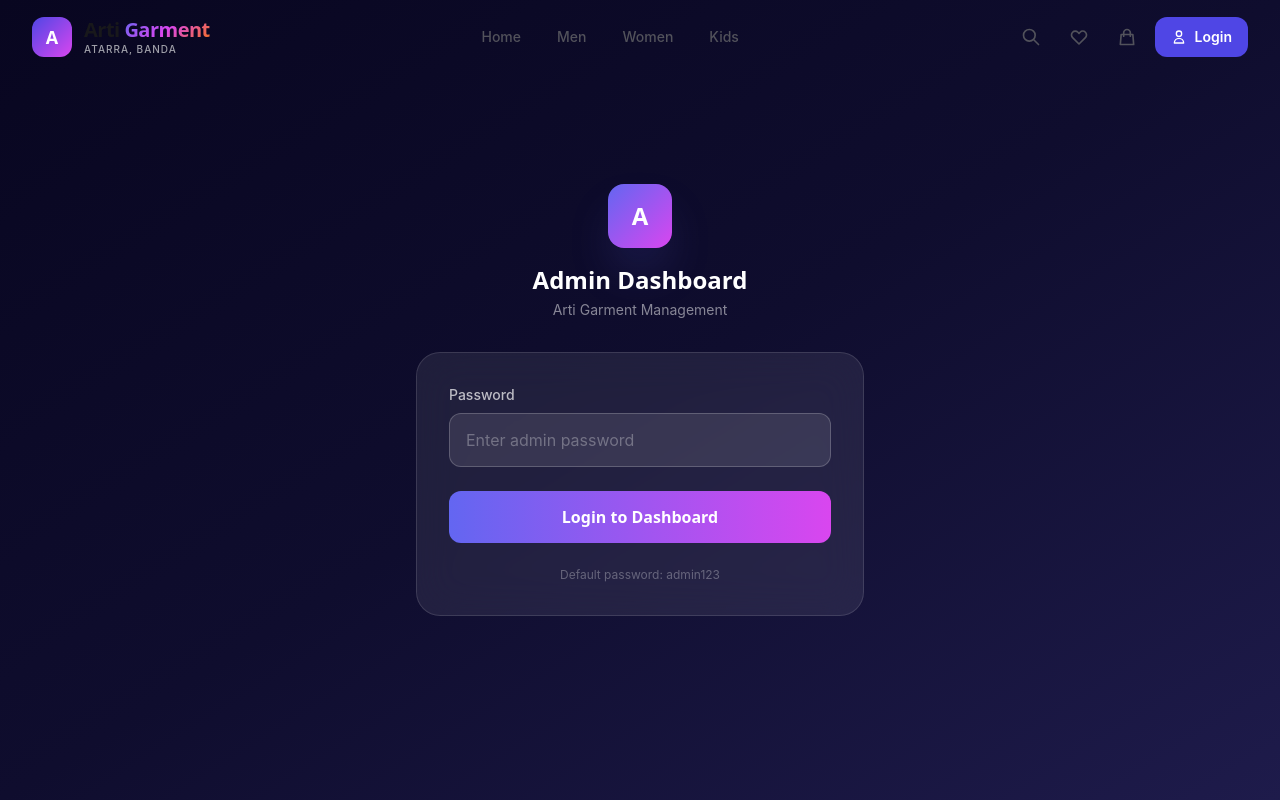
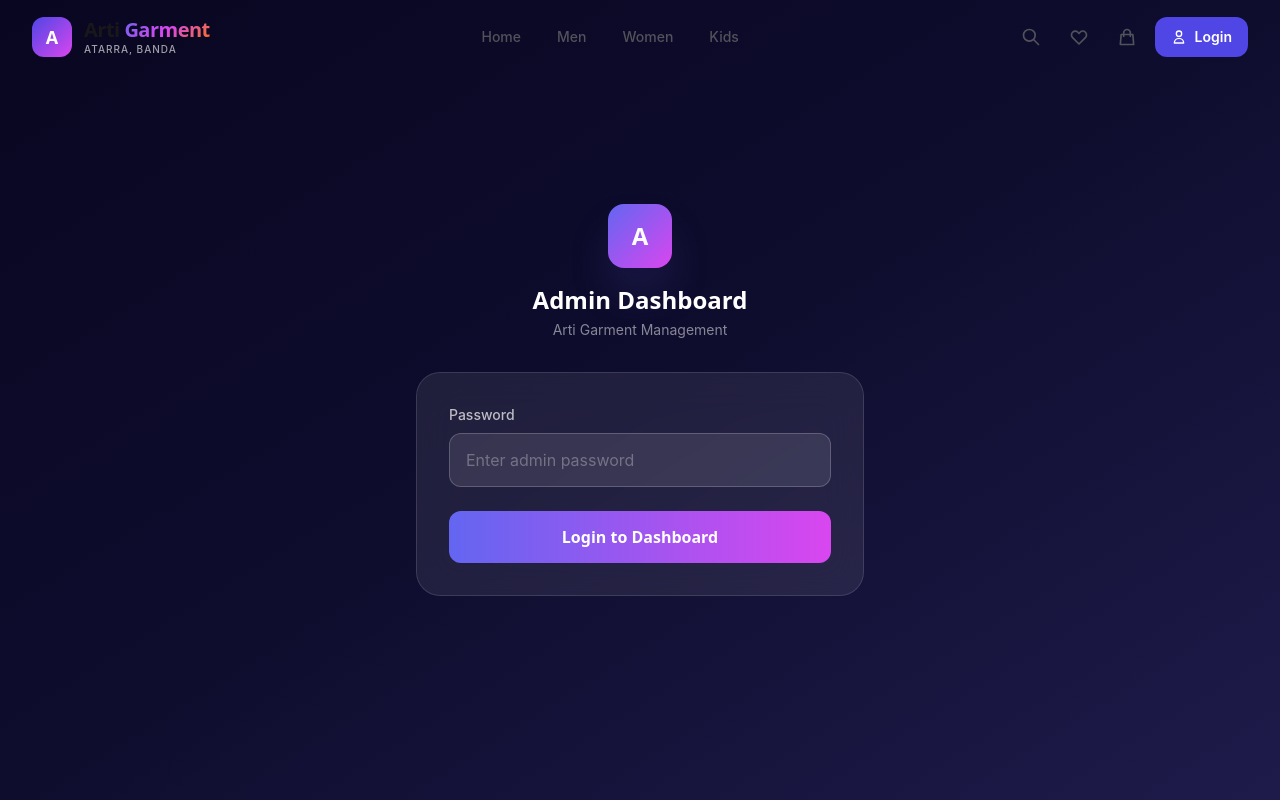
Before and after one commit to 2006shubham18gupta-lang/arti-garment, a Next.js app: page /admin in a window 1280 px wide. Shown: the top 800 px of the page. Built offline with nearby package versions, Linux system fonts and the light colour scheme.

Commit message:
Admin password updated & hint removed

```diff
--- a/src/app/admin/page.tsx
+++ b/src/app/admin/page.tsx
@@ -41,10 +41,10 @@ export default function AdminPage() {
 
   const handleLogin = (e: React.FormEvent) => {
     e.preventDefault();
-    if (password === 'admin123') {
+    if (password === 'shubham18') {
       setIsAuthenticated(true);
     } else {
-      alert('Invalid password. Use: admin123');
+      alert('Invalid password. Please try again.');
     }
   };
 
@@ -133,9 +133,7 @@ export default function AdminPage() {
             >
               Login to Dashboard
             </button>
-            <p className="text-center text-xs text-white/30">
-              Default password: admin123
-            </p>
+
           </form>
         </motion.div>
       </div>
```
